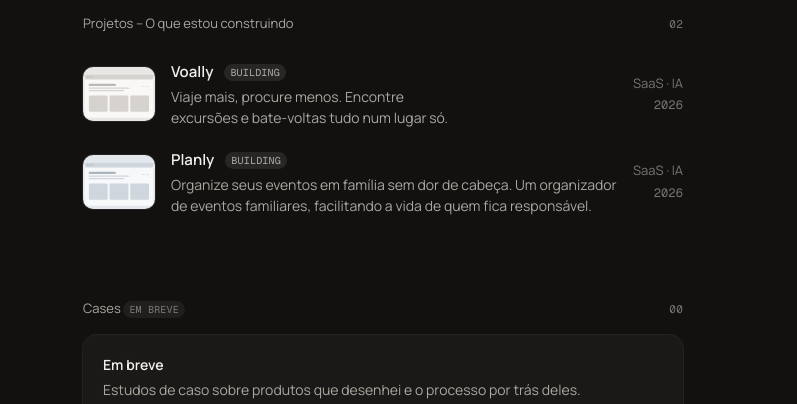
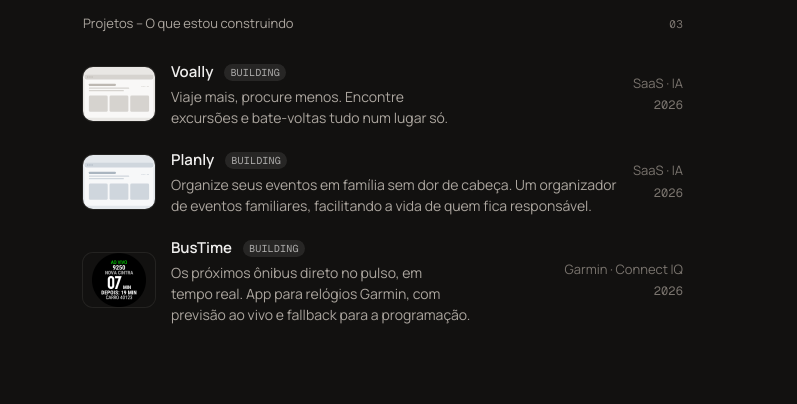
Before and after one commit to thepedromedeiros/pedro-medeiros, a plain HTML site: page index.html in a window 1280 px wide. Shown: the part 119-523 px from the top of the page, 483-1280 px from the left. Drawn offline with nearby package versions, Linux system fonts and the light colour scheme.

Commit message:
Adiciona o BusTime aos projetos da home
Terceira linha na seção Projetos: app Garmin Connect IQ em construção,
com miniatura da tela ao vivo (previsão em tempo real) e as versões
em português e inglês.

```diff
--- a/index.html
+++ b/index.html
@@ -89,7 +89,7 @@
     <main id="conteudo">
       <!-- PROJETOS: um <li> por projeto. A miniatura fica em /assets/covers/ -->
       <section class="block fade-in" style="--n:2" id="projetos" aria-labelledby="projetos-titulo">
-        <h2 class="block-title" id="projetos-titulo">Projetos – O que estou construindo <small>02</small></h2>
+        <h2 class="block-title" id="projetos-titulo">Projetos – O que estou construindo <small>03</small></h2>
         <ul class="rows work-list" id="projetos-lista">
           <li>
             <div class="work">
@@ -103,6 +103,13 @@
               <span class="work-thumb" aria-hidden="true"><img src="/assets/covers/projeto-02.svg" alt="" width="144" height="108" loading="lazy" decoding="async"></span>
               <span class="work-info"><span class="work-name">Planly <span class="soon-tag">building</span></span><span class="work-desc">Organize seus eventos em família sem dor de cabeça. Um organizador de eventos familiares, facilitando a vida de quem fica responsável.</span></span>
               <span class="work-meta"><span class="work-tag">SaaS · IA</span><span class="work-year mono">2026</span></span>
+            </div>
+          </li>
+          <li>
+            <div class="work">
+              <span class="work-thumb" aria-hidden="true"><img src="/assets/covers/bustime.png" alt="" width="144" height="108" loading="lazy" decoding="async"></span>
+              <span class="work-info"><span class="work-name">BusTime <span class="soon-tag">building</span></span><span class="work-desc">Os próximos ônibus direto no pulso, em tempo real. App para relógios Garmin, com previsão ao vivo e fallback para a programação.</span></span>
+              <span class="work-meta"><span class="work-tag">Garmin · Connect IQ</span><span class="work-year mono">2026</span></span>
             </div>
           </li>
         </ul>
```
Also changed, not shown: en/index.html (+8 -1 lines), assets/covers/bustime.png (added), 1 other file.
